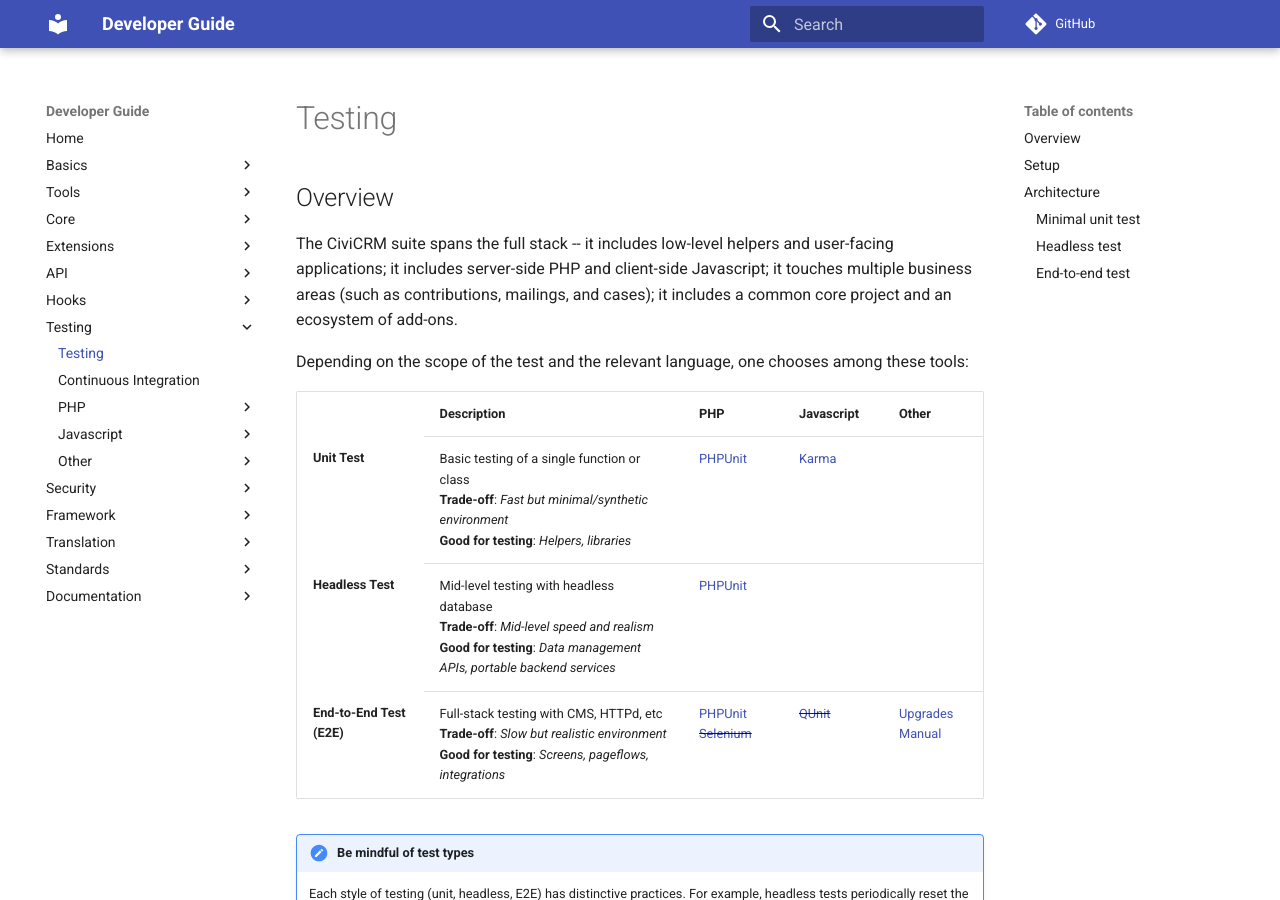
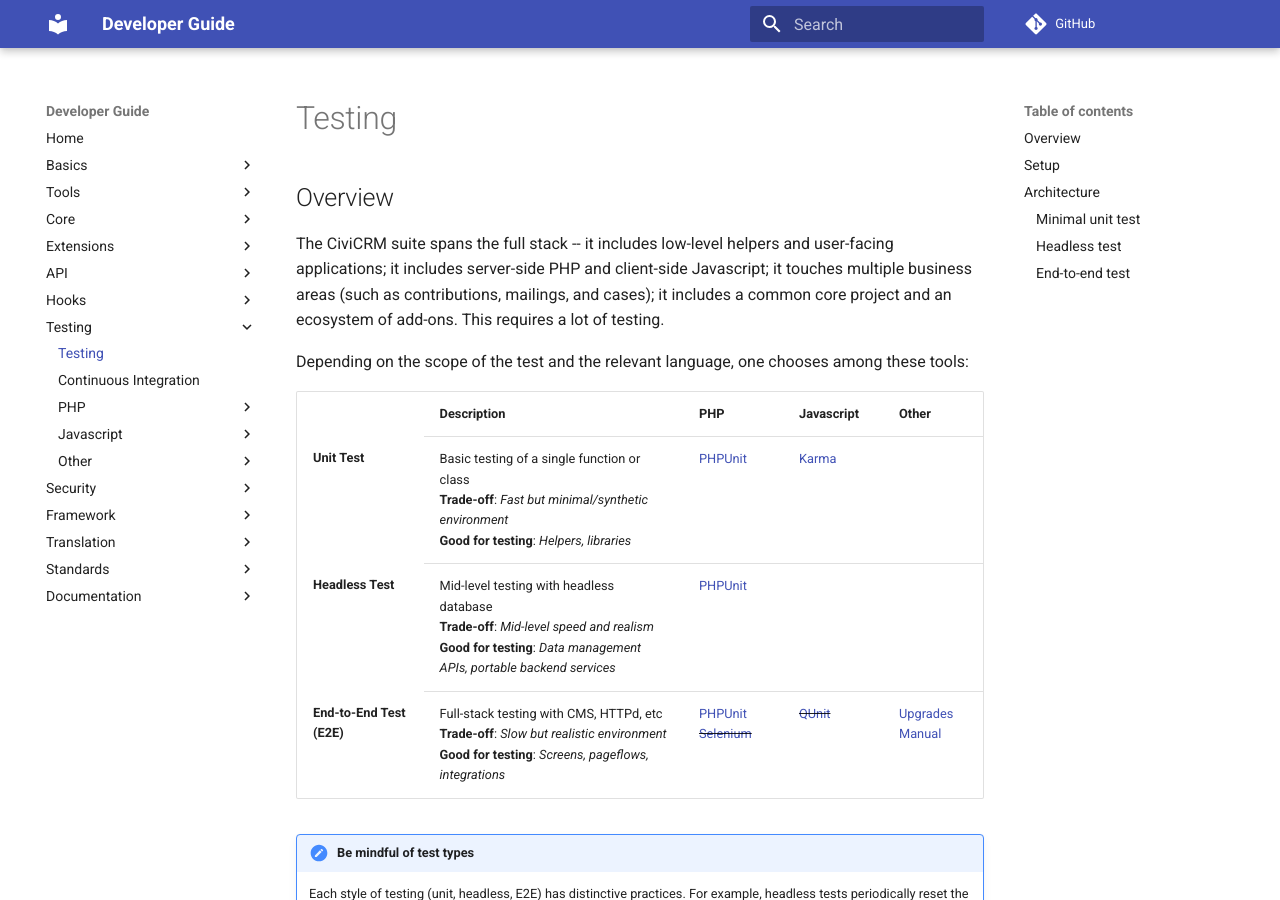
Before and after one commit to civicrm/civicrm-dev-docs, an MkDocs documentation site: the page built from docs/testing/index.md, in a window 1280 px wide and 900 px high. Built offline with MkDocs 1.6.1 and Material for MkDocs 9.7.7, drawn with Linux system fonts in a browser that asks for light colours; comment, search, counter and statistics services are not loaded; old or Windows-style settings are respelled for this version of MkDocs.

Commit message:
testing/index.md - Make the point of intro para
The purpose of the intro paragraph is to prep the reader to see several
different test types/tools.  So it...  should probably use the word "test"
somewhere.

```diff
--- a/docs/testing/index.md
+++ b/docs/testing/index.md
@@ -2,7 +2,7 @@
 
 The CiviCRM suite spans the full stack -- it includes low-level helpers and user-facing applications; it includes
 server-side PHP and client-side Javascript; it touches multiple business areas (such as contributions, mailings, and
-cases); it includes a common core project and an ecosystem of add-ons.
+cases); it includes a common core project and an ecosystem of add-ons. This requires a lot of testing.
 
 Depending on the scope of the test and the relevant language, one chooses among these tools:
 
```
